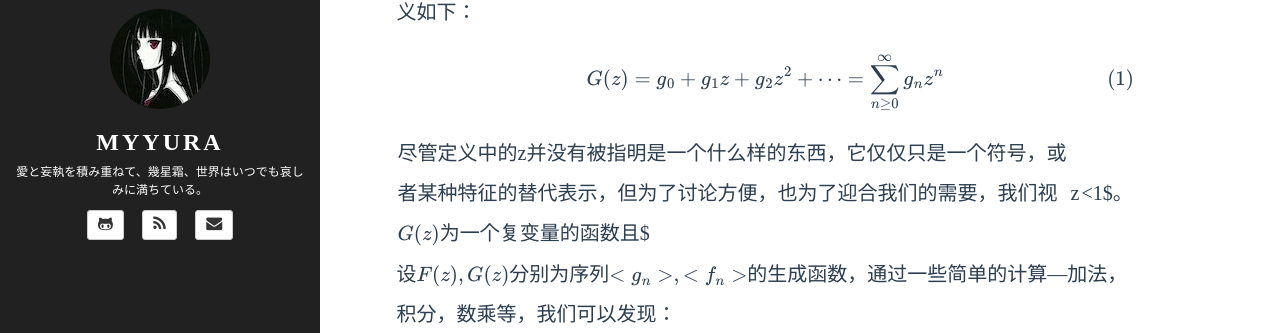
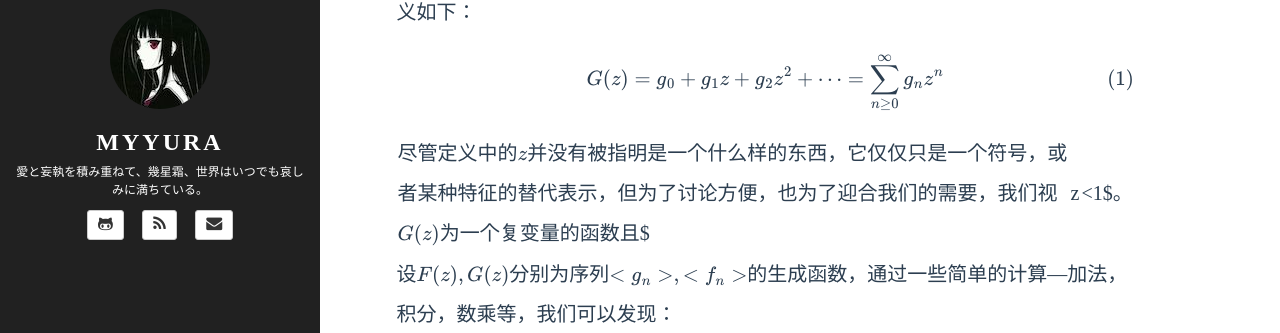
Before and after one commit to Myyura/myyura.github.io, a Jekyll site: the page built from _posts/mathematics/2018-7-14-myyura-2.md, in a window 1280 px wide and 900 px high, scrolled down 829 px. Shown: the part 119-452 px from the top of the window. Built offline with Jekyll 4.4.1, drawn with Linux system fonts in a browser that asks for light colours; formulas are drawn with MathJax 3; a script that is not in the unit is left out; comment, search, counter and statistics services are not loaded.

Commit message:
Fix some typos

```diff
--- a/_posts/mathematics/2018-7-14-myyura-2.md
+++ b/_posts/mathematics/2018-7-14-myyura-2.md
@@ -33,7 +33,7 @@ $[z^n]R(z)$意为多项式$R(z)$中$z^n$的系数。
 
 $$G(z) = g_0 + g_1 z + g_2 z^2 + \cdots = \sum_{n \ge 0}^{\infty} g_n z^n$$
 
-尽管定义中的z并没有被指明是一个什么样的东西，它仅仅只是一个符号，或者某种特征的替代表示，但为了讨论方便，也为了迎合我们的需要，我们视$G(z)$为一个复变量的函数且$|z|<1$。
+尽管定义中的$z$并没有被指明是一个什么样的东西，它仅仅只是一个符号，或者某种特征的替代表示，但为了讨论方便，也为了迎合我们的需要，我们视$G(z)$为一个复变量的函数且$|z|<1$。
 
 设$F(z),G(z)$分别为序列$\<g_n\>,\<f_n\>$的生成函数，通过一些简单的计算---加法，积分，数乘等，我们可以发现：
 
```
